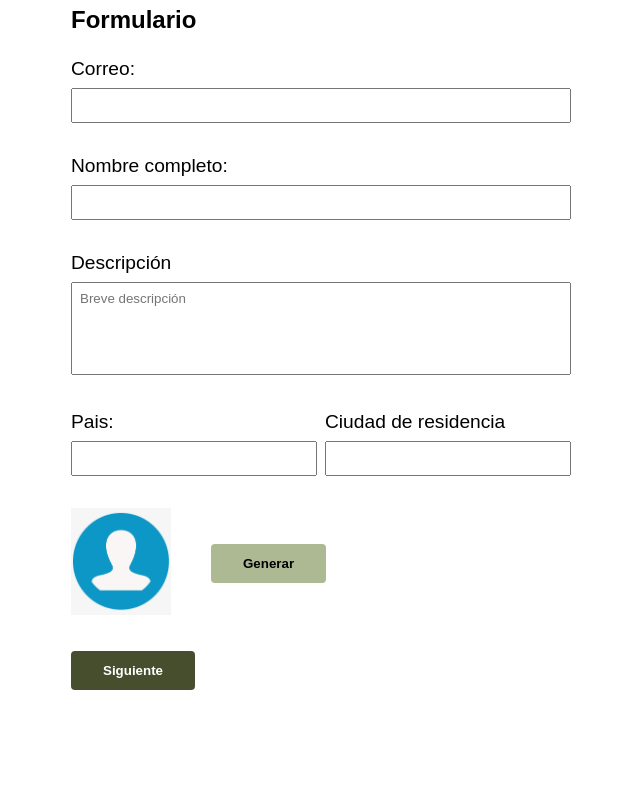
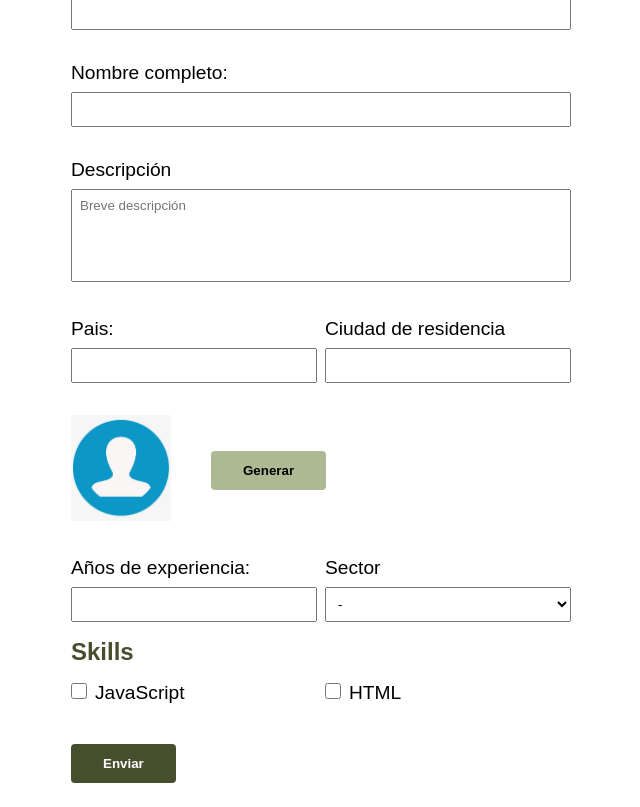
Before and after one commit to Luichidev/hackaton-bcnDigital, a React (Vite) app: page / in a window 1280 px wide. Shown: the whole page, without its empty margins (319-959 px from the left). Built offline with nearby package versions, Linux system fonts and the light colour scheme.

Commit message:
feat: add all fields

```diff
--- a/src/App.css
+++ b/src/App.css
@@ -13,15 +13,21 @@ label {
   width: 500px;
   margin: 0 auto;
 }
-
 form {
   padding: 8px 0;
 }
 input,
-textarea {
+textarea,
+select {
   width: 100%;
   padding: 8px;
   resize: none;
+}
+input[type="checkbox"] {
+  width: 16px;
+  height: 16px;
+  accent-color: var(--secondaryColor);
+  display: inline-block;
 }
 .form-group {
   gap: 8px;
@@ -43,3 +49,10 @@ textarea {
   background-color: var(--secondaryColor);
   font-weight: 700;
 }
+.skill-title {
+  color: var(--mainColor);
+}
+.skill-items label {
+  display: inline-block;
+  padding-left: 8px;
+}
--- a/src/App.jsx
+++ b/src/App.jsx
@@ -17,11 +17,16 @@ function App() {
     setAvatar(avatarRandom);
   };
 
-  const handleNext = (params) => {
+  const handleSubmit = (params) => {
     console.log(params);
   };
 
   const username = useField({ type: "text" });
+  const email = useField({ type: "email" });
+  const country = useField({ type: "text" });
+  const city = useField({ type: "text" });
+  const years = useField({ type: "number" });
+
   return (
     <main>
       <section>
@@ -30,11 +35,11 @@ function App() {
           <form action="#">
             <div className="form-group">
               <label htmlFor="email">Correo:</label>
-              <input {...username} name="email" id="email" required />
+              <input {...email} name="email" id="email" required />
             </div>
             <div className="form-group">
               <label htmlFor="name">Nombre completo:</label>
-              <input type="text" name="name" id="name" required />
+              <input {...username} name="name" id="name" required />
             </div>
 
             <div className="form-group">
@@ -50,11 +55,11 @@ function App() {
             <div className="form-group flex-container">
               <div className="flex-1">
                 <label htmlFor="country">Pais:</label>
-                <input type="text" id="country" name="country" required />
+                <input {...country} id="country" name="country" required />
               </div>
               <div className="flex-1">
                 <label htmlFor="city">Ciudad de residencia</label>
-                <input type="text" id="city" name="city" required />
+                <input {...city} id="city" name="city" required />
               </div>
             </div>
             <div className="form-group flex-container">
@@ -67,9 +72,36 @@ function App() {
                 </button>
               </div>
             </div>
+            <div className="form-group flex-container">
+              <div className="flex-1">
+                <label htmlFor="years">Años de experiencia:</label>
+                <input {...years} id="years" name="years" required />
+              </div>
+              <div className="flex-1">
+                <label htmlFor="sector">Sector</label>
+                <select name="sector" id="sector">
+                  <option value="-1">-</option>
+                  <option value="0">Frontend</option>
+                  <option value="1">Backend</option>
+                  <option value="2">Mobile</option>
+                  <option value="3">Data</option>
+                </select>
+              </div>
+            </div>
+            <h2 className="skill-title">Skills</h2>
+            <div className="form-group flex-container">
+              <div className="skill-items flex-1">
+                <input id="js" name="js" type="checkbox" />
+                <label htmlFor="years">JavaScript</label>
+              </div>
+              <div className="skill-items flex-1">
+                <input id="html" name="html" type="checkbox" />
+                <label htmlFor="sector">HTML</label>
+              </div>
+            </div>
             <div className="form-group">
-              <button className="btn bg-primary" onClick={handleNext}>
-                Siguiente
+              <button className="btn bg-primary" onClick={handleSubmit}>
+                Enviar
               </button>
             </div>
           </form>
```
